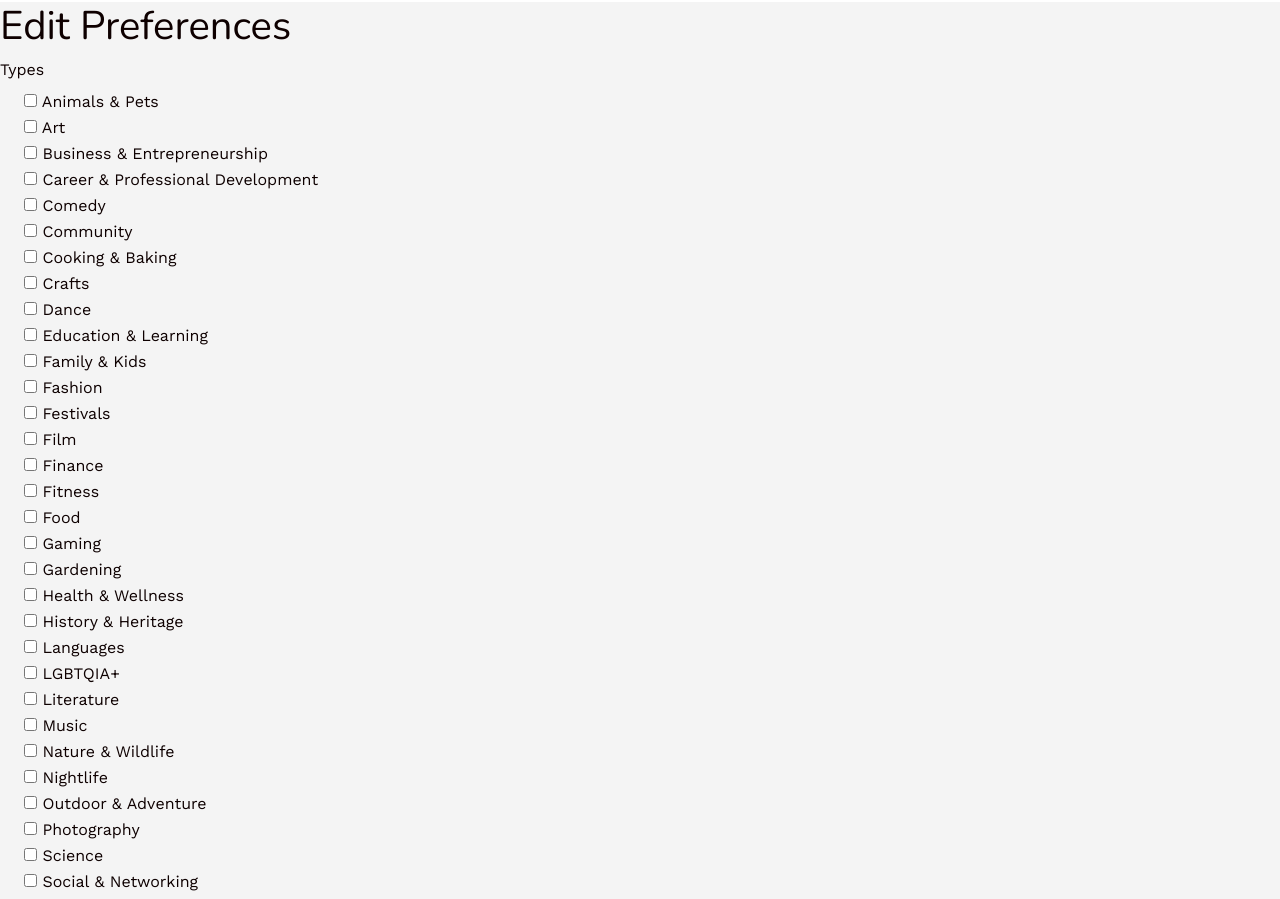
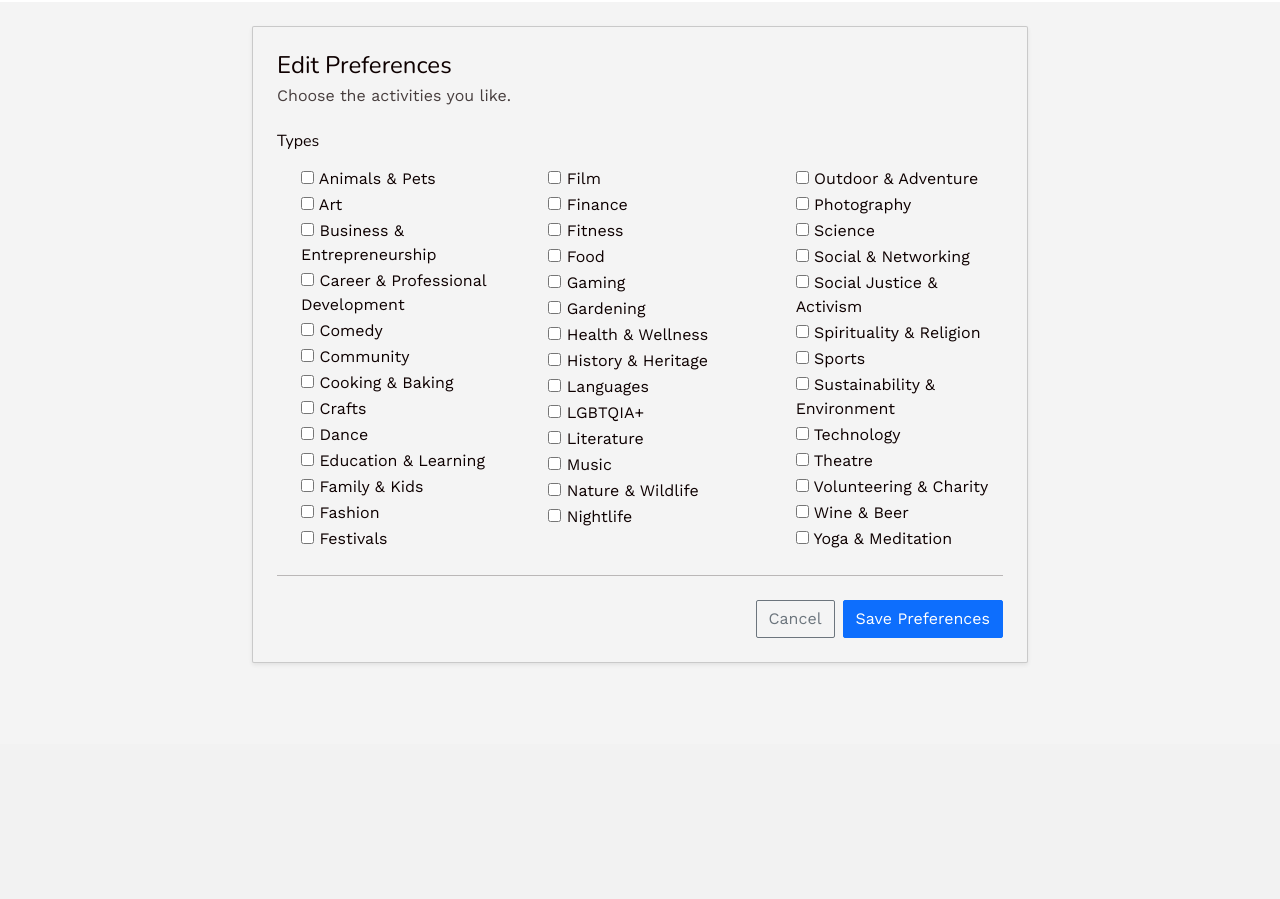
Before and after one commit to KateWright305/whatsupmtl, a Rails app: page /preferences/edit in a window 1280 px wide. Shown: the part 56-955 px from the top of the page. After the commit the page ends 719 px from the top, so only its background shows below. Run offline with Rails 7, Linux system fonts and the light colour scheme; a user stored in the database is signed in; data comes from the database, SQL or seed files in the repository; style sheets or scripts are compiled from the project's sources; parts of the project's set-up code (start-up, migrations or seed data) failed here and were passed over; some libraries are stand-ins or nearby versions.

Commit message:
add style preferences profil boostrap

```diff
--- a/app/views/preferences/edit.html.erb
+++ b/app/views/preferences/edit.html.erb
@@ -1,8 +1,16 @@
-<h1>Edit Preferences</h1>
+<div class="container my-4" style="max-width: 800px;">
+  <div class="card shadow-sm p-4">
+    <h4 class="mb-1">Edit Preferences</h4>
+    <p class="text-muted mb-4">Choose the activities you like.</p>
 
-<%= simple_form_for @user, url: preferences_path do |f| %>
-  <%= f.association :types, as: :check_boxes %>
-  <%= f.button :submit, "Save Preferences" %>
-<% end %>
-
-<%= link_to "Cancel", profile_path %>
+    <%= simple_form_for @user, url: preferences_path do |f| %>
+      <h6 class="mb-3">Types</h6>
+      <%= f.association :types, as: :check_boxes, label: false, wrapper_html: { style: "columns: 200px;" } %>
+      <hr class="my-4">
+      <div class="d-flex justify-content-end gap-2">
+        <%= link_to "Cancel", profile_path, class: "btn btn-outline-secondary" %>
+        <%= f.button :submit, "Save Preferences", class: "btn btn-primary" %>
+      </div>
+    <% end %>
+  </div>
+</div>
```
